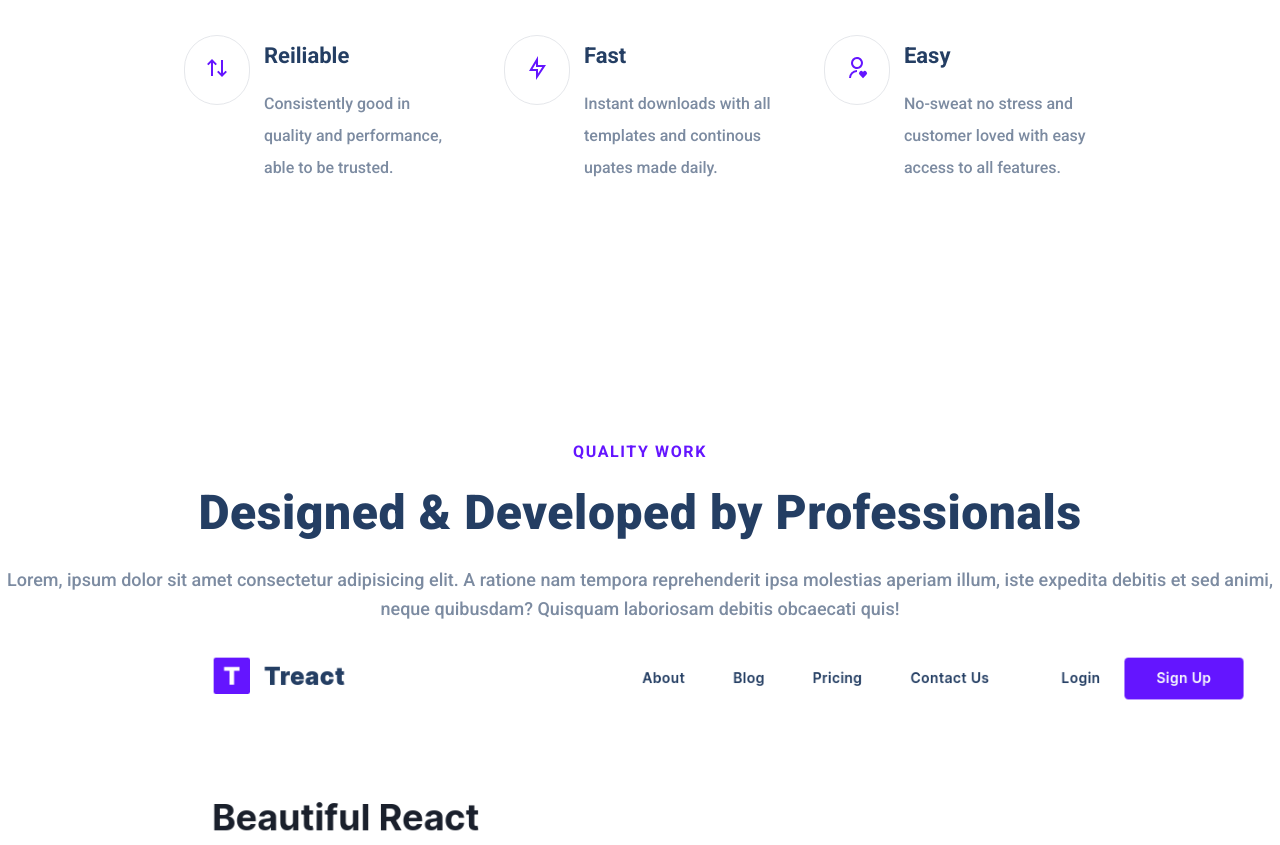
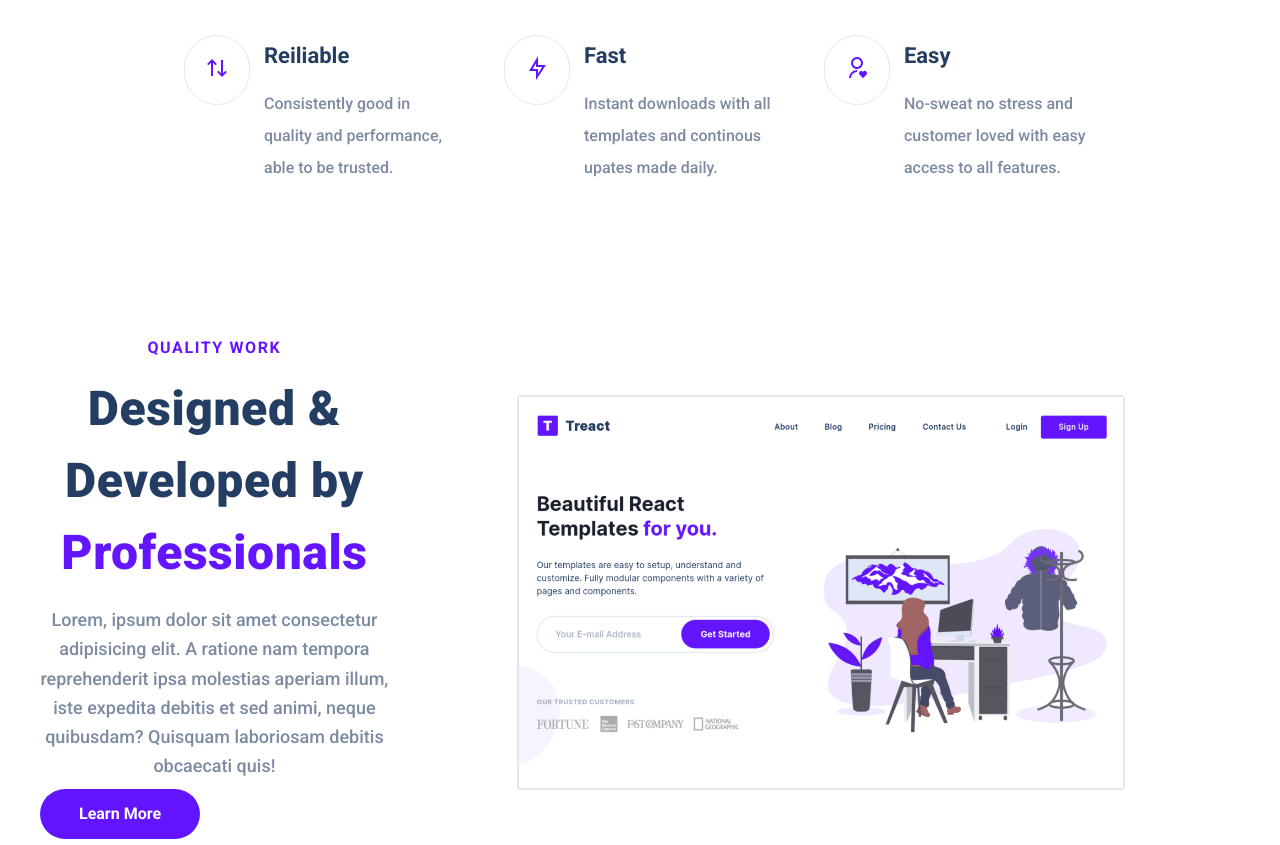
Before and after one commit to maritza-aguilar/Final-Project-, a plain HTML site: page index.html in a window 1280 px wide. Shown: the part 1235-2080 px from the top of the page. Drawn offline with Linux system fonts and the light colour scheme.

Commit message:
need help

```diff
--- a/index.html
+++ b/index.html
@@ -32,7 +32,7 @@
             <div class="header__container">
                 <div class="header__discription">
                     <h1>
-                        Beautiful React Templates<span class="purple"> for you.</span>
+                        Beautiful React Templates<span class="purple"> for you</span>
                     </h1>
                     <p class="header__discription--para">
                         Our templates are easy to setup, understand and customize. Fully
@@ -133,30 +133,28 @@
                                 <h3 class="feature__title">Easy</h3>
                                 <p class="feature__para">No-sweat no stress and customer loved with easy access to all
                                     features.</p>
-                                </div>
                             </div>
                         </div>
                     </div>
-                    <div class="svg__container">
-                        <img src="./blob.svg" class="blob__svg--2" />
-                    </div>
+                </div>
             </div>
     </section>
     <section id="quality">
         <div class="quality__container">
-            <div class="row">
+            <div class="quality__row">
                 <div class="quality__description">
                     <h5 class="section__tag">Quality Work</h5>
-                    <h2 class="section__title">Designed & Developed by Professionals</h2>
+                    <h2 class="section__title">Designed & Developed by <span class="purple">Professionals</span></h2>
                     <p class="section__para">
                         Lorem, ipsum dolor sit amet consectetur adipisicing elit. A ratione nam
                         tempora reprehenderit ipsa molestias aperiam illum, iste expedita debitis et sed animi, neque
                         quibusdam? Quisquam laboriosam debitis obcaecati quis!
                     </p>
                     <button class="header__email--btn">Learn More</button>
-                    <img src="./hero-screenshot-1.40a097b525c2f8c9808e.png">
-
                 </div>
+                <figure class="quality__img--wrapper">
+                    <img src="./hero-screenshot-1.40a097b525c2f8c9808e.png" class="quality__img">
+                </figure>
             </div>
         </div>
 
--- a/style.css
+++ b/style.css
@@ -299,24 +299,47 @@ h2 {
     margin-left: 14px;
 }
 
-.svg__container{
-    width: 100%;
-    height: 100vh;
-    position: relative;
-    overflow: hidden;
+/* Quality Work */
+
+#quality{
+    padding: 0px 32px;
 }
 
-.blob__svg--2 {
-    width: 40%;
-    height: auto;
-    opacity: 10%;
-    display: flex;
-    transform: translate(1200px, -200px);
-    position: absolute;
+.quality__container {
+    padding: 96px 0px;
 }
 
-/* Quality Work */
+.quality__row{
+    display: flex;
+    justify-content: flex-start;
+    align-items: center;
+}
 
-.quality__container{
-    margin-top: -600px;
+.quality__description {
+    margin-right: 64px;
+    width: 30%;
 }
+
+.section__para {
+    font-size: 18px;
+    font-weight: 500;
+    color: #7c8ba1;
+    line-height: 1.625;
+}
+
+#quality.btn{
+    margin-top: 32px;
+}
+
+.quality__img{
+    width: 100%;
+    height: 100%;
+
+}
+
+.quality__img--wrapper {
+    width: 50%;
+    border-radius: 4px;
+    border: 2px solid rgb(229, 231, 235);
+    margin: 0px 56px;
+}
```
